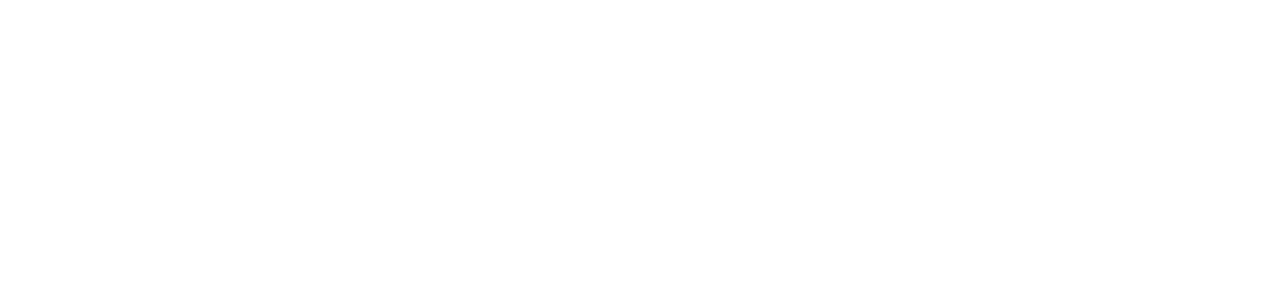
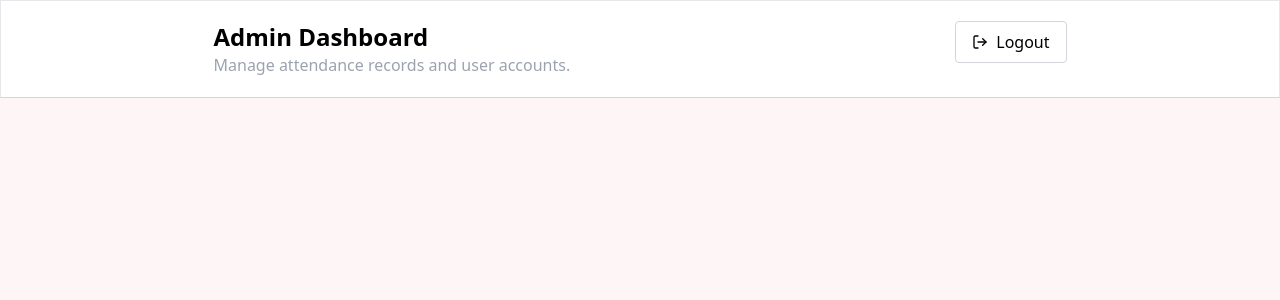
Before and after one commit to Ved-sketch/Online-Attendance-System, a React app in the folder Online-Attendance-System/frontend/: page /Admin/dashboard in a window 1280 px wide. Before the commit this address had no page. Shown: the top 300 px of the page. Built offline with nearby package versions, Linux system fonts and the light colour scheme; the HTML template or start-up script is replaced by a standard one.

Commit message:
Made the basic layout of Admin's Dashboard.

```diff
--- a/Online-Attendance-System/frontend/src/App.jsx
+++ b/Online-Attendance-System/frontend/src/App.jsx
@@ -1,8 +1,22 @@
 import UserRole from "./Pages/UserRole";
-import { Routes, Route } from "react-router-dom";
+import { Routes, Route, Navigate } from "react-router-dom";
 import { Toaster } from "react-hot-toast"
 import AdminLoginPage from "./Pages/AdminLoginForm";
 import SignupForm from "./Pages/SignupForm";
+import AdminDashboard from "./Pages/AdminDashboard";
+
+// Protected Route Component
+const ProtectedRoute = ({ children }) => {
+  // TODO: Remove this bypass when backend is ready
+  const isDevelopment = true; // Set to false when backend is ready
+
+  if (isDevelopment) {
+    return children; // Bypass authentication in development
+  }
+
+  const adminId = localStorage.getItem('adminId');
+  return adminId ? children : <Navigate to="/Admin" />;
+};
 
 const App = () => {
   return (
@@ -11,6 +25,11 @@
       <Routes>
         <Route path="/" element={<UserRole />}></Route>
         <Route path="/Admin" element={<AdminLoginPage />}></Route>
+        <Route path="/Admin/dashboard" element={
+          <ProtectedRoute>
+            <AdminDashboard />
+          </ProtectedRoute>
+        }></Route>
         <Route path="/Teacher" element={<SignupForm userRole={"Teacher"} Identification={"Employee ID"} Task={"Subject"} />}></Route>
         <Route path="/Student" element={<SignupForm userRole={"Student"} Identification={"Student ID"} Task={"Semester"} />}></Route>
       </Routes>
--- /dev/null
+++ b/Online-Attendance-System/frontend/src/Pages/AdminDashboard.jsx
@@ -0,0 +1,32 @@
+import React from 'react'
+import { Link } from 'react-router-dom'
+import { LogOut } from 'lucide-react'
+
+const AdminDashboard = () => {
+return (
+    <div className='h-screen flex flex-col'>
+            <div>
+                <div className='flex justify-around p-5 border border-b-gray-300'>
+                    <div>
+                        <div>
+                                <h2 className='text-2xl font-bold'>Admin Dashboard</h2>
+                                <p className='text-gray-400'>Manage attendance records and user accounts.</p>
+                        </div>
+                    </div>
+
+                    <div>
+                        <Link to="/logout" className=' text-black px-4 py-2 rounded flex items-center gap-2 border border-gray-300'>
+                                <LogOut size={16} />
+                                Logout
+                        </Link>
+                    </div>
+                </div>
+            </div>
+            <div className='p-5 bg-[#FEF6F6] flex-1'>
+
+            </div>
+    </div>
+)
+}
+
+export default AdminDashboard
```
